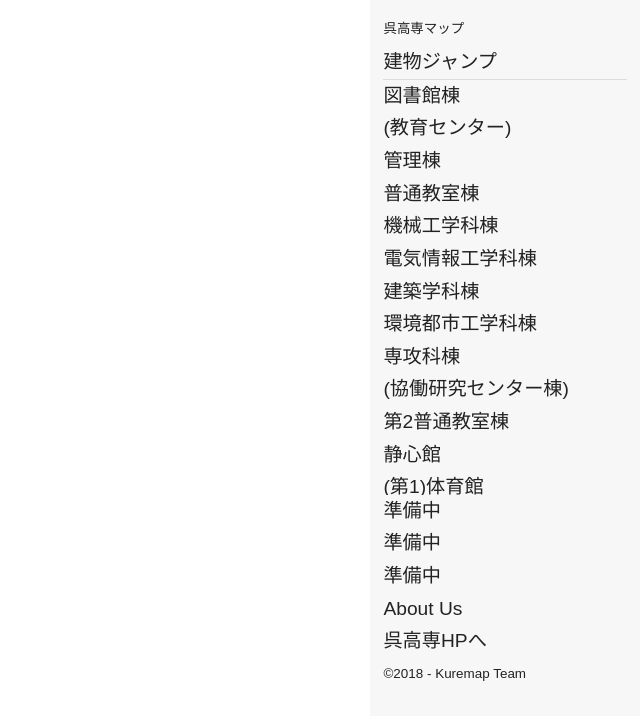
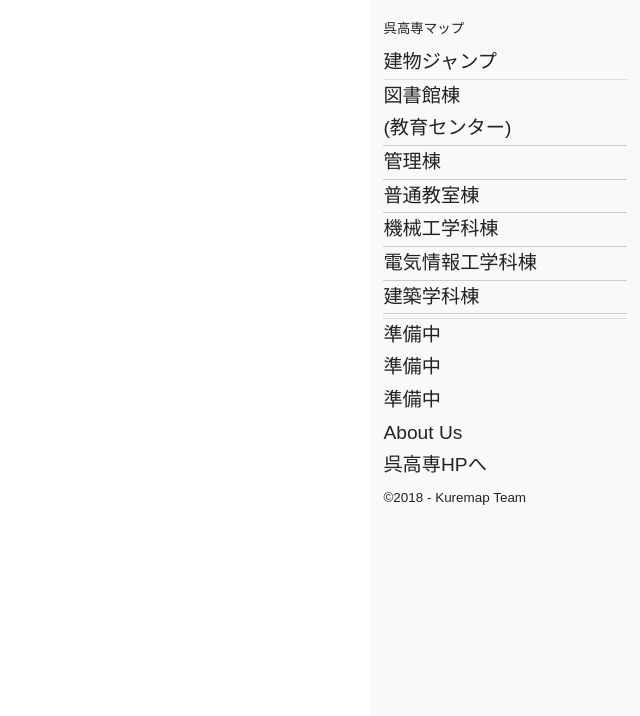
Before and after one commit to kure-kosen/kure_kosen_map, a Nuxt app in the folder kure_kosen_map/: page /map in a window 1280 px wide. Shown: the top 716 px of the page, without its empty margins (640-1280 px from the left). Built offline with nearby package versions, Linux system fonts and the light colour scheme.

Commit message:
style調整

```diff
--- a/kure_kosen_map/assets/map/map-design.css
+++ b/kure_kosen_map/assets/map/map-design.css
@@ -1,34 +1,9 @@
-.wrap-menubtn {
-  position: fixed;
-  top: 0.5em;
-  right: 0.5em;
-}
-
-.wrap-openmenu.menuactive {
-  display: none;
-}
-
-.ol-full-screen {
-  position: absolute;
-  top: 3em;
-  right: 0.5em;
-}
-
-.menu .wrap-closemenubtn {
-  z-index: 1;
-}
-
 .menu {
-  color: #222;
   margin: 0;
   padding: 0;
   font-size: 1.2em;
   line-height: 170%;
   font-family: sans-serif;
-}
-
-.menu.active {
-  display: block;
 }
 
 .menu-box {
@@ -37,6 +12,11 @@
 
 .menu .menu-buildings {
   border-top: 1px solid #ddd;
+  border-bottom: 1px solid #ddd;
+}
+
+.menu .menu-buildings li {
+  border-bottom: 1px solid #ccc;
 }
 
 .menu li,
@@ -52,7 +32,7 @@
 .menu .menu-buildings {
   overflow: auto;
   -webkit-overflow-scrolling: touch;
-  height: calc(100vh - 20em);
+  height: 30vh;
 }
 
 .menu .menu-title,
@@ -61,7 +41,6 @@
 }
 
 .menu a {
-  color: #222;
   text-decoration: none;
 }
 
@@ -173,15 +152,31 @@ li {
 /* --- pc --- */
 @media screen and (min-width: 741px) {
   .menu {
+    color: #222;
     position: fixed;
     top: 0;
     right: 0;
     overflow: auto;
     max-width: 270px;
     width: 48%;
-    height: 100%;
-    background-color: rgba(245, 245, 245, 0.8);
+    height: 100vh;
+    background-color: #f9f9fcf5;
+  }
+
+  .menu a {
+    color: #222;
   }
 }
 
 /* --- sp --- */
+@media screen and (max-width: 740px) {
+  .menu {
+    color: #f9f9fc;
+    height: 80vh;
+    overflow: auto;
+  }
+
+  .menu a {
+    color: #f9f9fc;
+  }
+}
```
